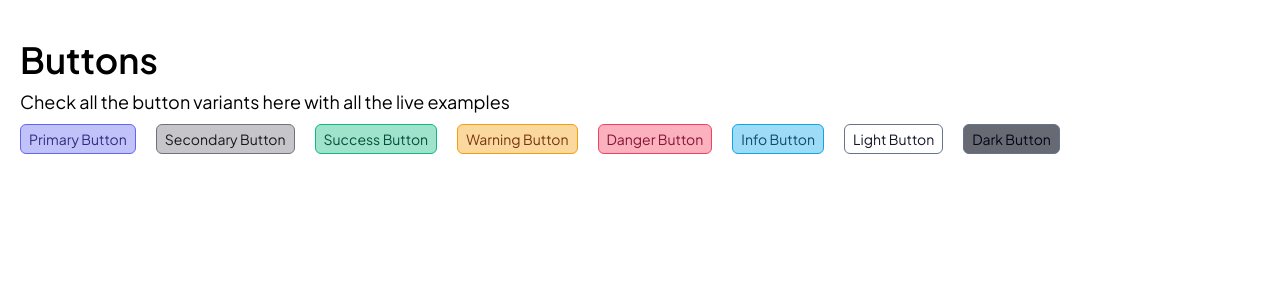
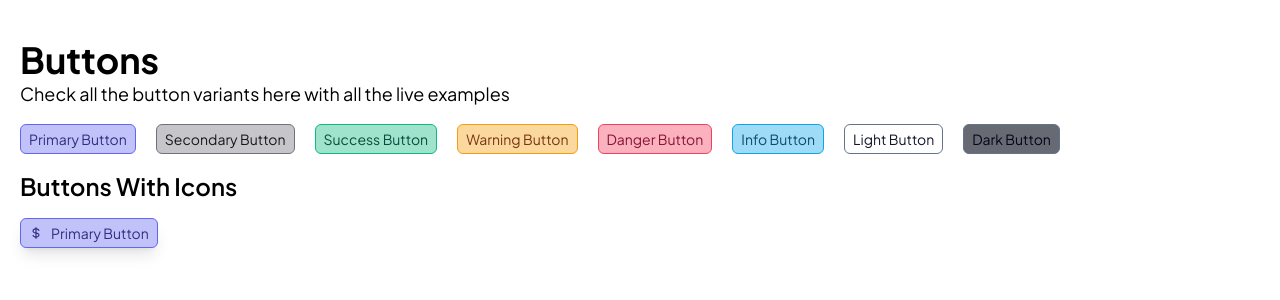
Before and after one commit to mshajid/cyberdude-challenges, a React (Vite) app in the folder javascript/03-react-js/05-components-props/: page / in a window 1280 px wide. Shown: the top 300 px of the page. Built offline with nearby package versions, Linux system fonts and the light colour scheme.

Commit message:
feat: added ICON to buttons

```diff
--- a/javascript/03-react-js/05-components-props/package.json
+++ b/javascript/03-react-js/05-components-props/package.json
@@ -11,7 +11,8 @@
   },
   "dependencies": {
     "react": "^18.2.0",
-    "react-dom": "^18.2.0"
+    "react-dom": "^18.2.0",
+    "react-icons": "^5.0.1"
   },
   "devDependencies": {
     "@types/react": "^18.2.43",
--- a/javascript/03-react-js/05-components-props/src/App.jsx
+++ b/javascript/03-react-js/05-components-props/src/App.jsx
@@ -1,10 +1,13 @@
 import Button from "./Components/Button";
+import { BiDollar } from "react-icons/bi";
 
 const App = () => {
   return (
-    <div className="px-5 flex flex-col gap-y-2">
-      <h2 className="font-semibold text-4xl">Buttons</h2>
+    <div className="px-5 flex flex-col gap-y-4">
+      <div>
+      <h2 className="font-bold text-4xl">Buttons</h2>
       <span className="text-lg">Check all the button variants here with all the live examples</span>
+      </div>
       <div className="flex gap-x-5">
         <Button variant="Primary" />
         <Button variant="Secondary" />
@@ -15,6 +18,12 @@ const App = () => {
         <Button variant="Light" />
         <Button variant="Dark" />
       </div>
+      <h2 className="font-semibold text-2xl">Buttons With Icons</h2>
+      <div>
+        <Button className={"flex shadow-lg items-center gap-x-2"} variant="Primary">
+          <BiDollar />
+        </Button>
+      </div>
     </div>
   );
 };
--- a/javascript/03-react-js/05-components-props/src/Components/Button.jsx
+++ b/javascript/03-react-js/05-components-props/src/Components/Button.jsx
@@ -1,6 +1,6 @@
 import React from "react";
 
-const Button = ({ variant }) => {
+const Button = ({ variant, children, className }) => {
   const variants = {
     Primary:
       "bg-indigo-500/40 text-indigo-900 px-2 py-1 rounded-md border border-indigo-500 hover:bg-indigo-500 hover:text-white transition-all text-sm",
@@ -19,7 +19,9 @@ const Button = ({ variant }) => {
   };
   return (
     <>
-      <button className={variants[variant]}>{variant} Button</button>
+      <button className={`${variants[variant]} ${className}`}>
+        {children} {variant} Button
+      </button>
     </>
   );
 };
```
Also changed, not shown: 1 other file (tests, documents, lock files or other folders).
